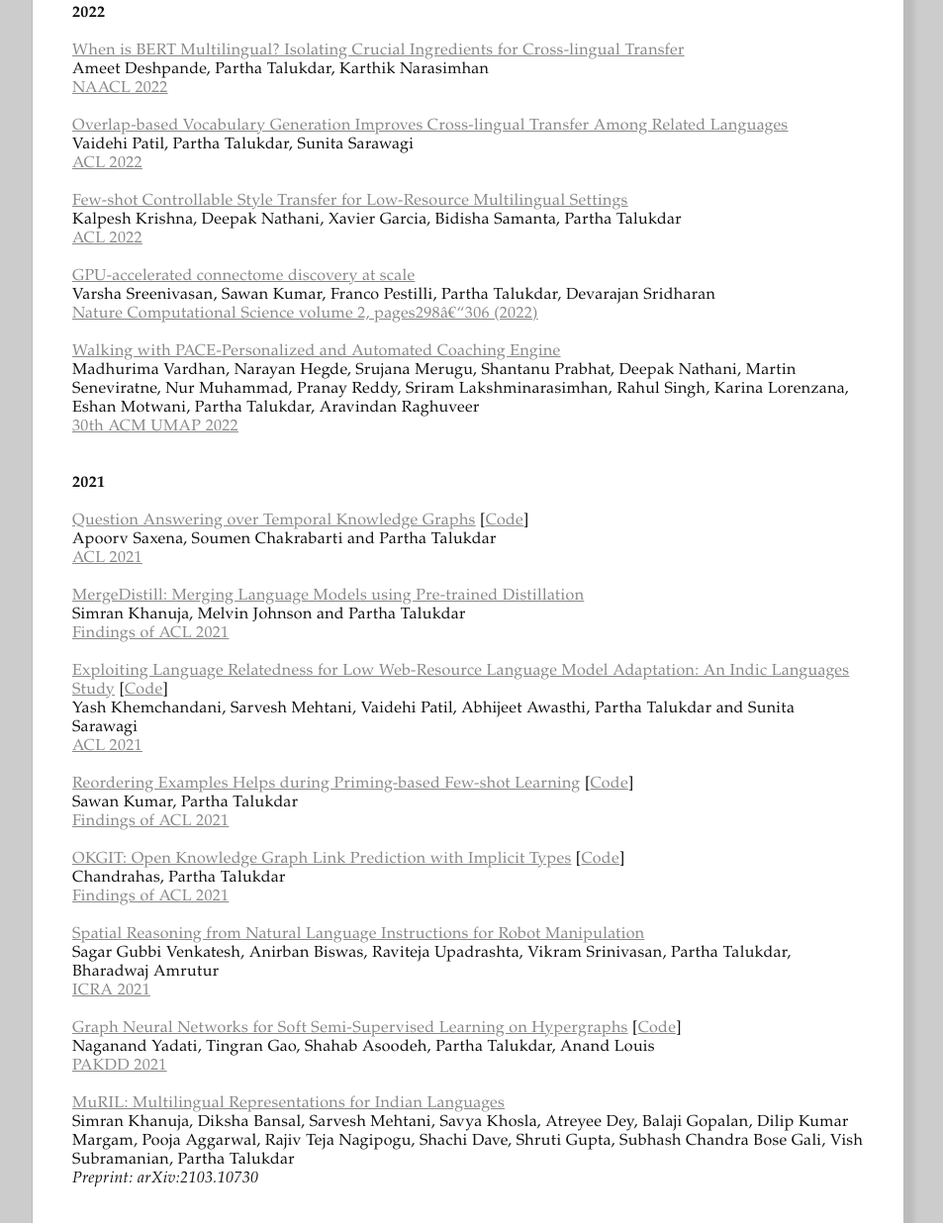
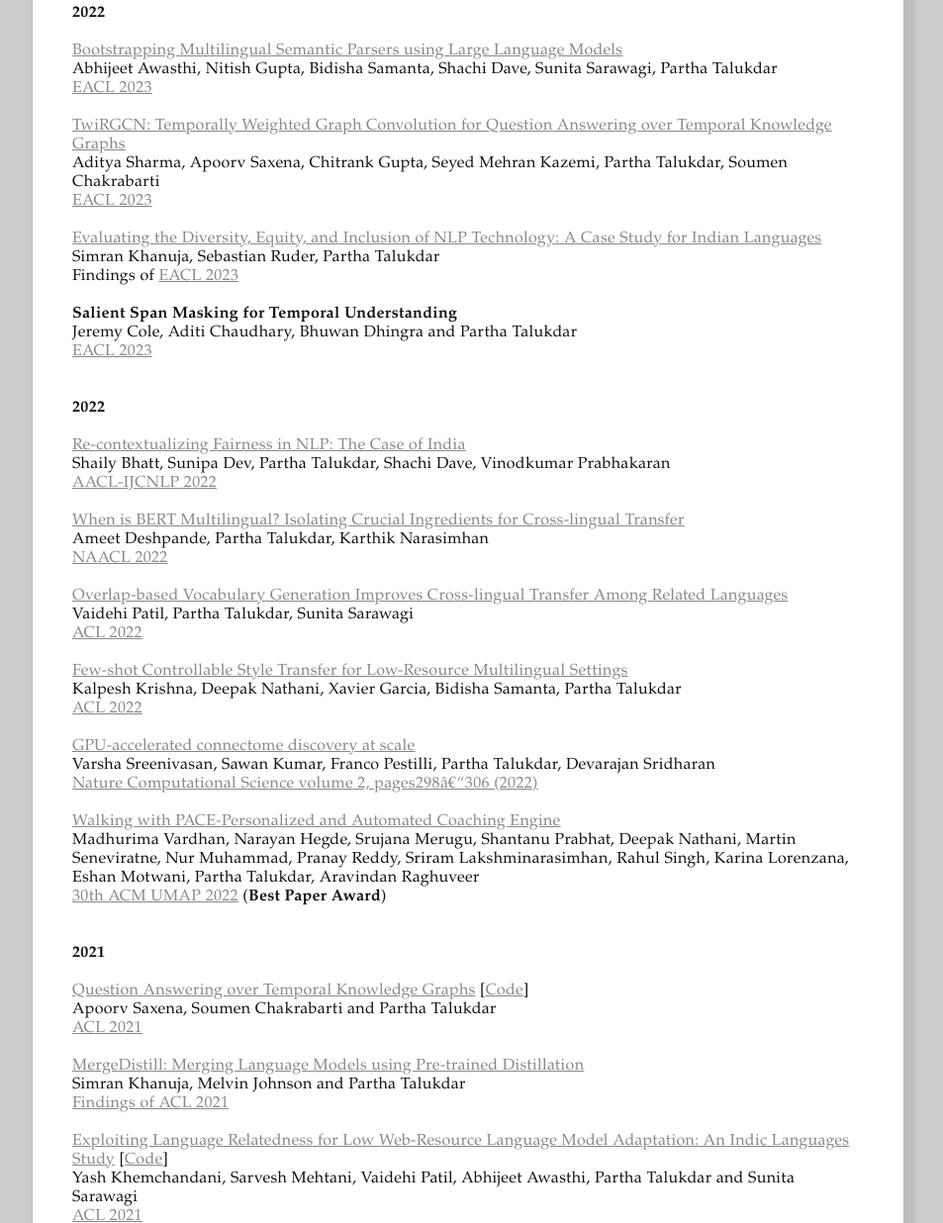
Before and after one commit to parthatalukdar/parthatalukdar.github.io, a plain HTML site: page index.html in a window 1280 px wide. Shown: the part 1564-2800 px from the top of the page at 99% size, without its empty margins (167-1120 px from the left). Drawn offline with Linux system fonts and the light colour scheme.

Commit message:
Update index.html

```diff
--- a/index.html
+++ b/index.html
@@ -25,7 +25,7 @@
 			<div id="title">
 				<h1>Partha Talukdar</h1>
 				<br>
-				Staff Research Scientist <br>
+				Senior Staff Research Scientist <br>
 				<a href="https://research.google/locations/india/">Google Research, Bangalore </a>
 				<br>
 				<br>
@@ -183,6 +183,28 @@ Past Research Groups: <A HREF="http://research.microsoft.com/en-us/groups/search
 
 	<br><b>2022</b><br><br>
 
+	<a href="https://arxiv.org/abs/2210.07313">Bootstrapping Multilingual Semantic Parsers using Large Language Models</a><br>
+	Abhijeet Awasthi, Nitish Gupta, Bidisha Samanta, Shachi Dave, Sunita Sarawagi, Partha Talukdar<br>
+	<a href="https://2023.eacl.org/">EACL 2023</a><br><br>
+
+	<a href="https://arxiv.org/abs/2210.06281">TwiRGCN: Temporally Weighted Graph Convolution for Question Answering over Temporal Knowledge Graphs</a><br>
+	Aditya Sharma, Apoorv Saxena, Chitrank Gupta, Seyed Mehran Kazemi, Partha Talukdar, Soumen Chakrabarti<br>
+	<a href="https://2023.eacl.org/">EACL 2023</a><br><br>
+
+	<a href="https://arxiv.org/pdf/2205.12676">Evaluating the Diversity, Equity, and Inclusion of NLP Technology: A Case Study for Indian Languages</a><br>
+	Simran Khanuja, Sebastian Ruder, Partha Talukdar<br>
+	Findings of <a href="https://2023.eacl.org/">EACL 2023</a><br><br>
+
+	<b>Salient Span Masking for Temporal Understanding</b><br>
+	Jeremy Cole, Aditi Chaudhary, Bhuwan Dhingra and Partha Talukdar<br>
+	<a href="https://2023.eacl.org/">EACL 2023</a><br><br>
+
+	<br><b>2022</b><br><br>
+
+	<a href="https://arxiv.org/abs/2209.12226">Re-contextualizing Fairness in NLP: The Case of India</a><br>
+	Shaily Bhatt, Sunipa Dev, Partha Talukdar, Shachi Dave, Vinodkumar Prabhakaran<br>
+	<a href="https://www.aacl2022.org/">AACL-IJCNLP 2022</a><br><br>
+
 	<a href="https://arxiv.org/abs/2110.14782">When is BERT Multilingual? Isolating Crucial Ingredients for Cross-lingual Transfer</a><br>
 	Ameet Deshpande, Partha Talukdar, Karthik Narasimhan<br>
 	<a href="https://2022.naacl.org/">NAACL 2022</a><br><br>
@@ -201,7 +223,7 @@ Past Research Groups: <A HREF="http://research.microsoft.com/en-us/groups/search
 
 	<a href="https://dl.acm.org/doi/abs/10.1145/3503252.3531301">Walking with PACE-Personalized and Automated Coaching Engine</a><br>
 	 Madhurima Vardhan, Narayan Hegde, Srujana Merugu, Shantanu Prabhat, Deepak Nathani, Martin Seneviratne, Nur Muhammad, Pranay Reddy, Sriram Lakshminarasimhan, Rahul Singh, Karina Lorenzana, Eshan Motwani, Partha Talukdar, Aravindan Raghuveer<br>
-	<a href="https://www.um.org/umap2022/">30th ACM UMAP 2022</a><br><br>
+	<a href="https://www.um.org/umap2022/">30th ACM UMAP 2022</a> (<b>Best Paper Award</b>)<br><br>
 
 	<br><b>2021</b><br><br>
 
```
